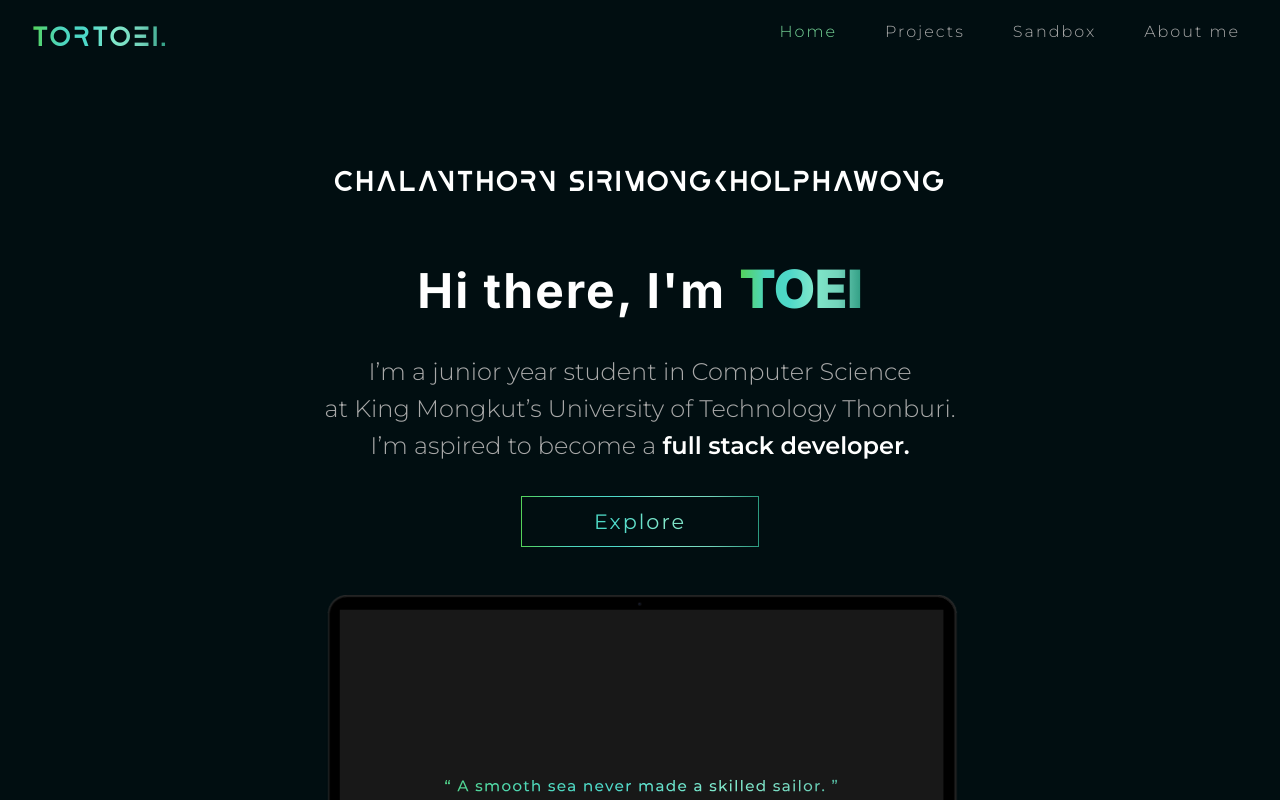
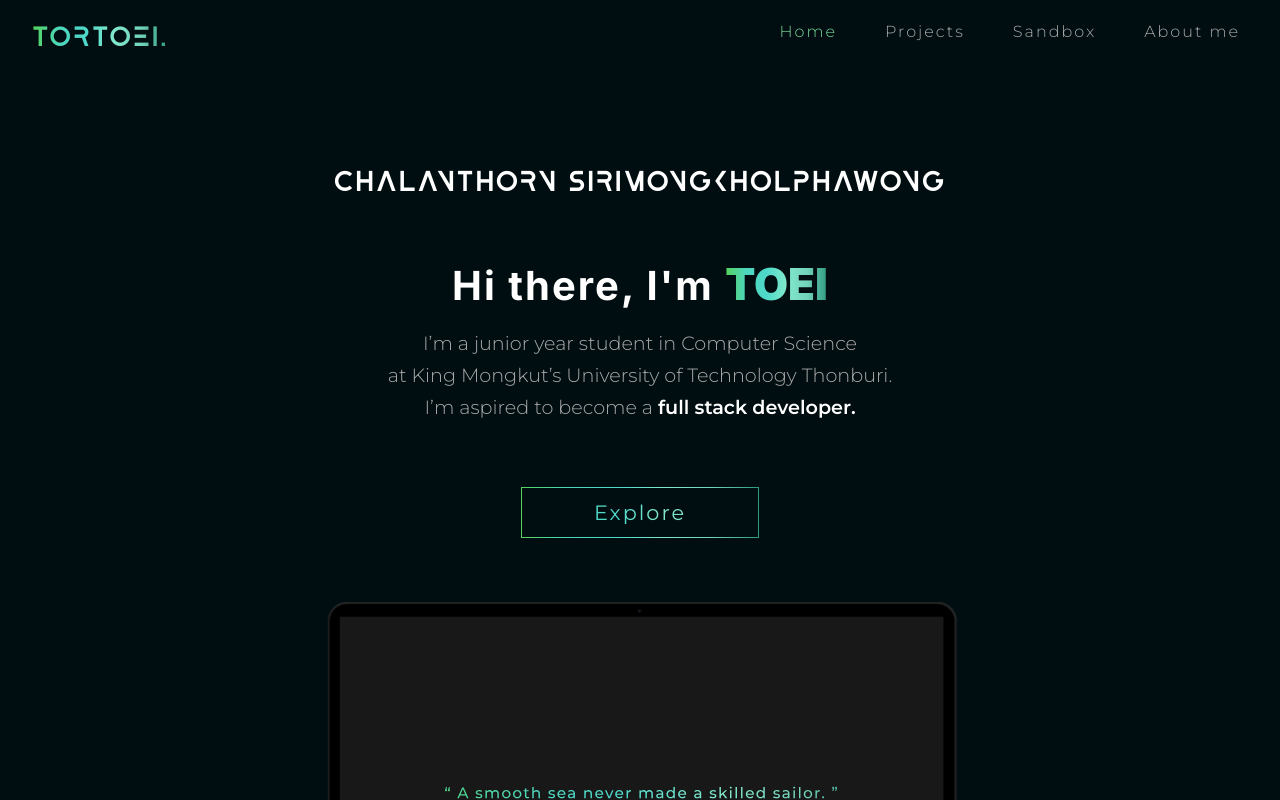
Before and after one commit to HyperactiveX/hyperactivex.github.io, a Next.js app: page / in a window 1280 px wide. Shown: the top 800 px of the page. Built offline with nearby package versions, Linux system fonts and the light colour scheme.

Commit message:
[UPDATE] : Change font size in Homepage

```diff
--- a/styles/pages/Home.module.css
+++ b/styles/pages/Home.module.css
@@ -35,8 +35,7 @@
         margin-bottom: 1rem;
         font-family: var(--inter);
         font-weight: bold;
-        font-size: 2rem;
-        font-size: 3rem;
+        font-size: 2.5rem;
         text-align: center;
     }
 
@@ -50,9 +49,9 @@
     }
 
     .description {
-        margin: 1rem 0;
+        margin-bottom: 2rem;
         padding: 0 1rem;
-        font-size: 1.5rem;
+        font-size: 1.2rem;
         display: flex;
         flex-direction: column;
         align-items: center;
@@ -69,7 +68,7 @@
     }
 
     .explorButton {
-        margin: 1rem 0;
+        margin: 2rem 0;
         border: 1px solid transparent;
         border-image-slice: 1;
         border-image-source: var(--gradientGreen);
@@ -84,7 +83,6 @@
         -webkit-background-clip: text;
         -webkit-text-fill-color: transparent;
     }
-
     .explorButton:hover {
         background: var(--gradientGreen);
     }
```
